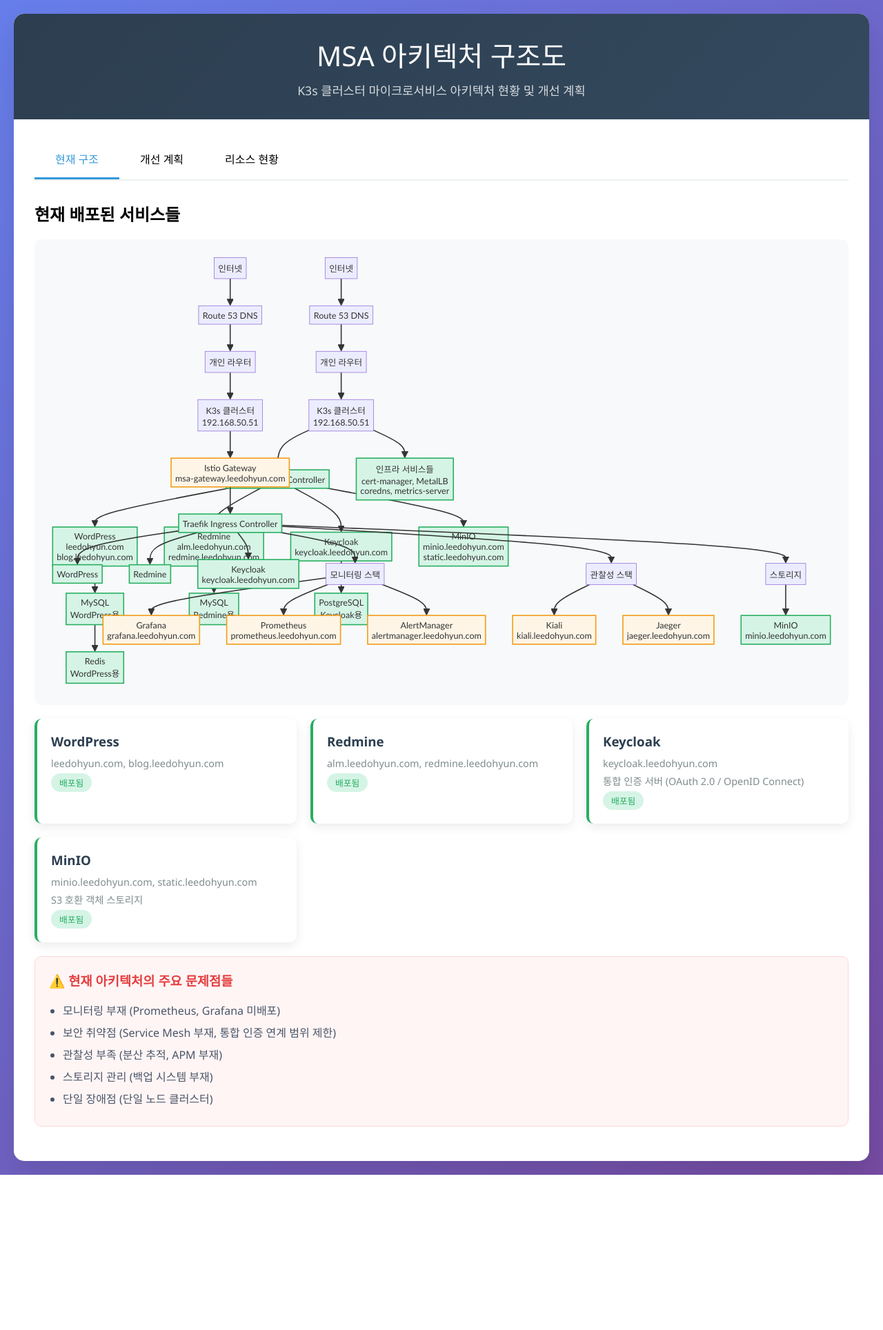
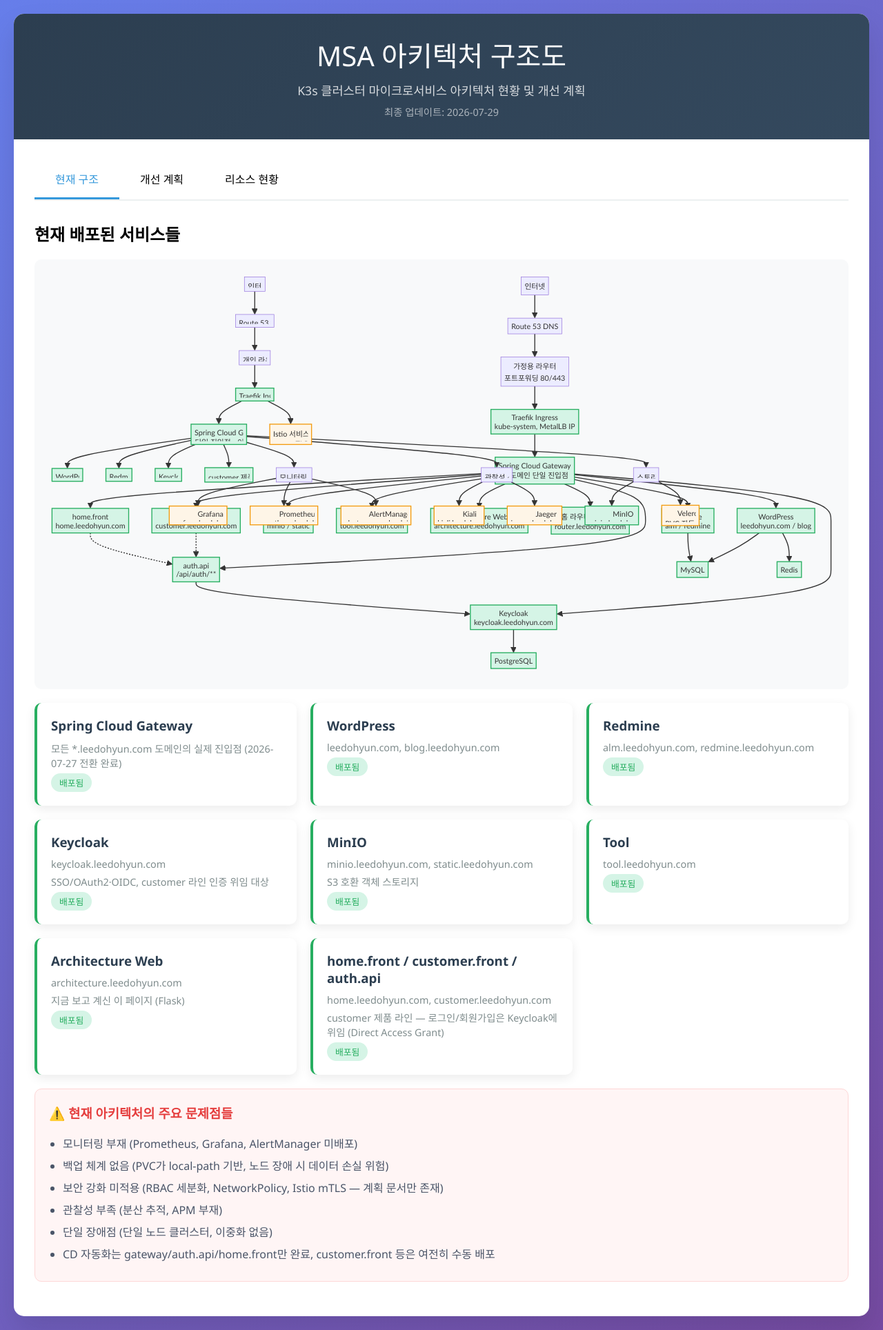
Before and after one commit to lee-dohyun/architecture, a Flask app: page / in a window 1280 px wide. Shown: the whole page at 69% size. Before the commit the page ends 1703 px from the top, so only its background shows below. Run offline with Flask 3, Linux system fonts and the light colour scheme.

Commit message:
아키텍처 구조도 최신화 (2026-07-29)
- Spring Cloud Gateway가 전 도메인 단일 진입점으로 전환된 구조 반영
- Tool, Architecture Web, customer 제품 라인(home.front/customer.front/auth.api) 추가
- Keycloak 위임 인증 흐름 표시
- CI/CD 자동배포 현황(gateway/auth.api/home.front) 추가
- 리소스 사용량/이슈 목록 실측치로 갱신

```diff
--- a/app.py
+++ b/app.py
@@ -4,38 +4,56 @@ from datetime import datetime
 
 app = Flask(__name__)
 
-# 아키텍처 데이터
+# 아키텍처 데이터 (2026-07-29 최신화)
 architecture_data = {
     "current": {
         "title": "현재 K3s 클러스터 아키텍처 구조도 (실제 배포 상태)",
         "services": {
+            "gateway": [
+                {"name": "Spring Cloud Gateway", "domains": ["모든 *.leedohyun.com 도메인의 실제 진입점"], "status": "deployed"}
+            ],
             "web_services": [
                 {"name": "WordPress", "domains": ["leedohyun.com", "blog.leedohyun.com"], "status": "deployed"},
                 {"name": "Redmine", "domains": ["alm.leedohyun.com", "redmine.leedohyun.com"], "status": "deployed"},
                 {"name": "Keycloak", "domains": ["keycloak.leedohyun.com"], "status": "deployed"},
-                {"name": "MinIO", "domains": ["minio.leedohyun.com", "static.leedohyun.com"], "status": "deployed"}
+                {"name": "MinIO", "domains": ["minio.leedohyun.com", "static.leedohyun.com"], "status": "deployed"},
+                {"name": "Tool", "domains": ["tool.leedohyun.com"], "status": "deployed"},
+                {"name": "Architecture Web", "domains": ["architecture.leedohyun.com"], "status": "deployed"},
+                {"name": "라우터 관리화면 프록시", "domains": ["router.leedohyun.com"], "status": "deployed"}
+            ],
+            "customer_line": [
+                {"name": "home.front", "domains": ["home.leedohyun.com"], "desc": "메인 랜딩 페이지 (Next.js)", "status": "deployed"},
+                {"name": "customer.front", "domains": ["customer.leedohyun.com"], "desc": "로그인/회원가입/정보수정 UI (Next.js)", "status": "deployed"},
+                {"name": "auth.api", "domains": ["/api/auth/** (customer.leedohyun.com, home.leedohyun.com)"], "desc": "Keycloak 위임 인증 어댑터 (Spring Boot)", "status": "deployed"}
             ],
             "databases": [
                 {"name": "MySQL", "services": ["WordPress", "Redmine"], "status": "deployed"},
-                {"name": "PostgreSQL", "services": ["Keycloak"], "status": "deployed"}
+                {"name": "PostgreSQL", "services": ["Keycloak"], "status": "deployed"},
+                {"name": "PostgreSQL/Redis (customer ns)", "services": ["인증 목적 미사용, 비즈니스 데이터용 대기"], "status": "deployed"}
             ],
             "cache": [
                 {"name": "Redis", "services": ["WordPress"], "status": "deployed"}
             ],
             "infrastructure": [
-                {"name": "Traefik Ingress", "status": "deployed"},
-                {"name": "cert-manager", "status": "deployed"},
+                {"name": "Traefik Ingress (kube-system)", "status": "deployed"},
+                {"name": "cert-manager (진짜 와일드카드 *.leedohyun.com)", "status": "deployed"},
                 {"name": "MetalLB", "status": "deployed"},
                 {"name": "coredns", "status": "deployed"},
                 {"name": "metrics-server", "status": "deployed"}
+            ],
+            "cicd": [
+                {"name": "GitHub Actions CI (이미지 빌드+푸시)", "scope": "전 저장소", "status": "deployed"},
+                {"name": "self-hosted runner 기반 CD (자동 배포)", "scope": "gateway / auth.api / home.front", "status": "deployed"},
+                {"name": "수동 배포", "scope": "customer.front, wordpress, tool 등", "status": "manual"}
             ]
         },
         "issues": [
-            "모니터링 부재 (Prometheus, Grafana 미배포)",
-            "보안 취약점 (Service Mesh 부재, 통합 인증 연계 범위 제한)",
+            "모니터링 부재 (Prometheus, Grafana, AlertManager 미배포)",
+            "백업 체계 없음 (PVC가 local-path 기반, 노드 장애 시 데이터 손실 위험)",
+            "보안 강화 미적용 (RBAC 세분화, NetworkPolicy, Istio mTLS — 계획 문서만 존재)",
             "관찰성 부족 (분산 추적, APM 부재)",
-            "스토리지 관리 (백업 시스템 부재)",
-            "단일 장애점 (단일 노드 클러스터)"
+            "단일 장애점 (단일 노드 클러스터, 이중화 없음)",
+            "customer.front는 아직 CD 자동화 미구축 (수동 배포 중)"
         ]
     },
     "improved": {
@@ -44,15 +62,17 @@ architecture_data = {
             {"name": "Grafana", "domain": "grafana.leedohyun.com", "status": "planned"},
             {"name": "Prometheus", "domain": "prometheus.leedohyun.com", "status": "planned"},
             {"name": "Kiali", "domain": "kiali.leedohyun.com", "status": "planned"},
-            {"name": "Jaeger", "domain": "jaeger.leedohyun.com", "status": "planned"}
+            {"name": "Jaeger", "domain": "jaeger.leedohyun.com", "status": "planned"},
+            {"name": "Velero (백업 자동화)", "domain": "-", "status": "planned"}
         ]
     },
     "resources": {
-        "cpu": "11% (1350m)",
-        "memory": "38% (6GB/16GB)",
+        "cpu": "4% (580m / 6코어)",
+        "memory": "23% (7.6Gi / 31Gi)",
         "nodes": 1,
-        "cluster_type": "K3s (단일 노드)"
-    }
+        "cluster_type": "K3s v1.33 (단일 노드, control-plane 겸 worker)"
+    },
+    "updated_at": "2026-07-29"
 }
 
 @app.route('/')
--- a/templates/index.html
+++ b/templates/index.html
@@ -181,6 +181,7 @@
         <div class="header">
             <h1>MSA 아키텍처 구조도</h1>
             <p>K3s 클러스터 마이크로서비스 아키텍처 현황 및 개선 계획</p>
+            <p style="opacity:0.6; font-size:0.9em; margin-top:8px;">최종 업데이트: {{ data.updated_at }}</p>
         </div>
 
         <div class="content">
@@ -197,30 +198,43 @@
                     <div class="mermaid">
                         graph TB
                             Internet[인터넷] --> DNS[Route 53 DNS]
-                            DNS --> Router[개인 라우터]
-                            Router --> K3s[K3s 클러스터<br/>192.168.50.51]
-                            K3s --> Traefik[Traefik Ingress Controller]
-                            Traefik --> WP[WordPress<br/>leedohyun.com<br/>blog.leedohyun.com]
-                            Traefik --> RM[Redmine<br/>alm.leedohyun.com<br/>redmine.leedohyun.com]
-                            Traefik --> KC[Keycloak<br/>keycloak.leedohyun.com]
-                            Traefik --> MO[MinIO<br/>minio.leedohyun.com<br/>static.leedohyun.com]
+                            DNS --> Router[가정용 라우터<br/>포트포워딩 80/443]
+                            Router --> Traefik[Traefik Ingress<br/>kube-system, MetalLB IP]
+                            Traefik --> GW[Spring Cloud Gateway<br/>전 도메인 단일 진입점]
 
-                            WP --> MySQL1[MySQL<br/>WordPress용]
-                            RM --> MySQL2[MySQL<br/>Redmine용]
-                            KC --> PG[PostgreSQL<br/>Keycloak용]
+                            GW --> WP[WordPress<br/>leedohyun.com / blog]
+                            GW --> RM[Redmine<br/>alm / redmine]
+                            GW --> KC[Keycloak<br/>keycloak.leedohyun.com]
+                            GW --> MO[MinIO<br/>minio / static]
+                            GW --> TL[Tool<br/>tool.leedohyun.com]
+                            GW --> AW[Architecture Web<br/>architecture.leedohyun.com]
+                            GW --> RT[홈 라우터 관리화면<br/>router.leedohyun.com]
+                            GW --> HF[home.front<br/>home.leedohyun.com]
+                            GW --> CF[customer.front<br/>customer.leedohyun.com]
+                            GW --> AA[auth.api<br/>/api/auth/**]
 
-                            MySQL1 --> Redis1[Redis<br/>WordPress용]
+                            AA --> KC
+                            CF -.-> AA
+                            HF -.-> AA
 
-                            K3s --> Infra[인프라 서비스들<br/>cert-manager, MetalLB<br/>coredns, metrics-server]
+                            WP --> MySQL1[MySQL]
+                            RM --> MySQL1
+                            KC --> PG1[PostgreSQL]
+                            WP --> Redis1[Redis]
 
                             classDef deployed fill:#d5f4e6,stroke:#27ae60,stroke-width:2px
                             classDef planned fill:#fef5e7,stroke:#f39c12,stroke-width:2px
 
-                            class WP,RM,KC,MO,MySQL1,MySQL2,PG,Redis1,Traefik,Infra deployed
+                            class WP,RM,KC,MO,TL,AW,RT,HF,CF,AA,GW,Traefik,MySQL1,PG1,Redis1 deployed
                     </div>
                 </div>
 
                 <div class="service-grid">
+                    <div class="service-card deployed">
+                        <h3>Spring Cloud Gateway</h3>
+                        <div class="domains">모든 *.leedohyun.com 도메인의 실제 진입점 (2026-07-27 전환 완료)</div>
+                        <span class="status-badge status-deployed">배포됨</span>
+                    </div>
                     <div class="service-card deployed">
                         <h3>WordPress</h3>
                         <div class="domains">leedohyun.com, blog.leedohyun.com</div>
@@ -234,7 +248,7 @@
                     <div class="service-card deployed">
                         <h3>Keycloak</h3>
                         <div class="domains">keycloak.leedohyun.com</div>
-                        <div class="domains">통합 인증 서버 (OAuth 2.0 / OpenID Connect)</div>
+                        <div class="domains">SSO/OAuth2·OIDC, customer 라인 인증 위임 대상</div>
                         <span class="status-badge status-deployed">배포됨</span>
                     </div>
                     <div class="service-card deployed">
@@ -243,16 +257,34 @@
                         <div class="domains">S3 호환 객체 스토리지</div>
                         <span class="status-badge status-deployed">배포됨</span>
                     </div>
+                    <div class="service-card deployed">
+                        <h3>Tool</h3>
+                        <div class="domains">tool.leedohyun.com</div>
+                        <span class="status-badge status-deployed">배포됨</span>
+                    </div>
+                    <div class="service-card deployed">
+                        <h3>Architecture Web</h3>
+                        <div class="domains">architecture.leedohyun.com</div>
+                        <div class="domains">지금 보고 계신 이 페이지 (Flask)</div>
+                        <span class="status-badge status-deployed">배포됨</span>
+                    </div>
+                    <div class="service-card deployed">
+                        <h3>home.front / customer.front / auth.api</h3>
+                        <div class="domains">home.leedohyun.com, customer.leedohyun.com</div>
+                        <div class="domains">customer 제품 라인 — 로그인/회원가입은 Keycloak에 위임 (Direct Access Grant)</div>
+                        <span class="status-badge status-deployed">배포됨</span>
+                    </div>
                 </div>
 
                 <div class="issues-list">
                     <h3>⚠️ 현재 아키텍처의 주요 문제점들</h3>
                     <ul>
-                        <li>모니터링 부재 (Prometheus, Grafana 미배포)</li>
-                        <li>보안 취약점 (Service Mesh 부재, 통합 인증 연계 범위 제한)</li>
+                        <li>모니터링 부재 (Prometheus, Grafana, AlertManager 미배포)</li>
+                        <li>백업 체계 없음 (PVC가 local-path 기반, 노드 장애 시 데이터 손실 위험)</li>
+                        <li>보안 강화 미적용 (RBAC 세분화, NetworkPolicy, Istio mTLS — 계획 문서만 존재)</li>
                         <li>관찰성 부족 (분산 추적, APM 부재)</li>
-                        <li>스토리지 관리 (백업 시스템 부재)</li>
-                        <li>단일 장애점 (단일 노드 클러스터)</li>
+                        <li>단일 장애점 (단일 노드 클러스터, 이중화 없음)</li>
+                        <li>CD 자동화는 gateway/auth.api/home.front만 완료, customer.front 등은 여전히 수동 배포</li>
                     </ul>
                 </div>
             </div>
@@ -265,35 +297,42 @@
                         graph TB
                             Internet[인터넷] --> DNS[Route 53 DNS]
                             DNS --> Router[개인 라우터]
-                            Router --> K3s[K3s 클러스터<br/>192.168.50.51]
-                            K3s --> Istio[Istio Gateway<br/>msa-gateway.leedohyun.com]
-                            Istio --> Traefik[Traefik Ingress Controller]
+                            Router --> Traefik[Traefik Ingress]
+                            Traefik --> GW[Spring Cloud Gateway<br/>단일 진입점 - 이미 완료]
+                            Traefik --> Istio[Istio 서비스 메시<br/>mTLS]
 
-                            Traefik --> WP[WordPress]
-                            Traefik --> RM[Redmine]
-                            Traefik --> KC[Keycloak<br/>keycloak.leedohyun.com]
+                            GW --> WP[WordPress]
+                            GW --> RM[Redmine]
+                            GW --> KC[Keycloak]
+                            GW --> Customer[customer 제품 라인]
 
-                            Traefik --> Monitor[모니터링 스택]
+                            GW --> Monitor[모니터링 스택]
                             Monitor --> Grafana[Grafana<br/>grafana.leedohyun.com]
                             Monitor --> Prometheus[Prometheus<br/>prometheus.leedohyun.com]
                             Monitor --> AlertManager[AlertManager<br/>alertmanager.leedohyun.com]
 
-                            Traefik --> Observability[관찰성 스택]
+                            GW --> Observability[관찰성 스택]
                             Observability --> Kiali[Kiali<br/>kiali.leedohyun.com]
                             Observability --> Jaeger[Jaeger<br/>jaeger.leedohyun.com]
 
-                            Traefik --> Storage[스토리지]
+                            GW --> Storage[스토리지]
                             Storage --> MinIO[MinIO<br/>minio.leedohyun.com]
+                            Storage --> Velero[Velero<br/>PVC 자동 백업]
 
                             classDef deployed fill:#d5f4e6,stroke:#27ae60,stroke-width:2px
                             classDef planned fill:#fef5e7,stroke:#f39c12,stroke-width:2px
 
-                            class WP,RM,KC,MinIO,Traefik deployed
-                            class Grafana,Prometheus,AlertManager,Kiali,Jaeger,Istio planned
+                            class WP,RM,KC,Customer,MinIO,Traefik,GW deployed
+                            class Grafana,Prometheus,AlertManager,Kiali,Jaeger,Istio,Velero planned
                     </div>
                 </div>
 
                 <div class="service-grid">
+                    <div class="service-card deployed">
+                        <h3>Spring Cloud Gateway 단일 진입점</h3>
+                        <div class="domains">2026-07-27 전환 완료 — 더 이상 "계획"이 아니라 실제 운영 중</div>
+                        <span class="status-badge status-deployed">완료됨</span>
+                    </div>
                     <div class="service-card planned">
                         <h3>Grafana</h3>
                         <div class="domains">grafana.leedohyun.com</div>
@@ -312,6 +351,11 @@
                     <div class="service-card planned">
                         <h3>Jaeger</h3>
                         <div class="domains">jaeger.leedohyun.com</div>
+                        <span class="status-badge status-planned">계획됨</span>
+                    </div>
+                    <div class="service-card planned">
+                        <h3>Velero (백업 자동화)</h3>
+                        <div class="domains">PVC 자동 백업, 현재 미구축</div>
                         <span class="status-badge status-planned">계획됨</span>
                     </div>
                 </div>
```
